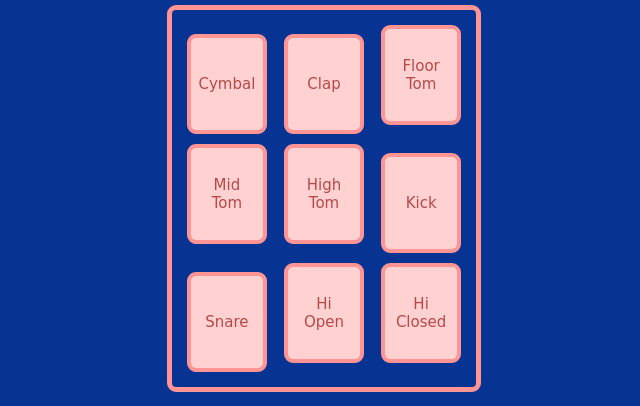
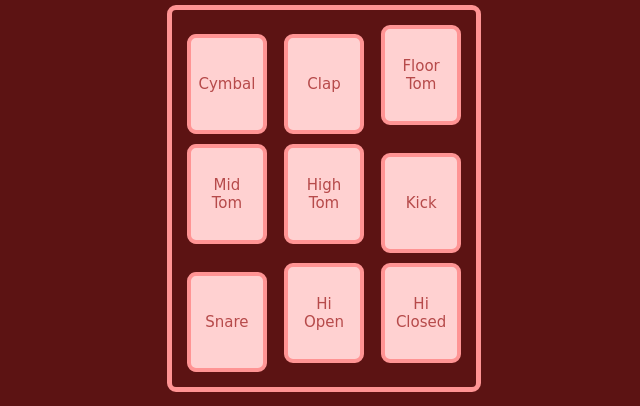
Before and after one commit to CrypticMango/vanilla-javascript-drum-kit-2022, a plain HTML site: page index.html in a window 1280 px wide. Shown: the part 214-620 px from the top of the page, without its empty margins (316-956 px from the left). Drawn offline with Linux system fonts and the light colour scheme; a web font is replaced by a local one.

Commit message:
changed background color

```diff
--- a/style.css
+++ b/style.css
@@ -1,5 +1,5 @@
 body {
-    background-color: #073392;
+    background-color: #5c1313;
     align-items: center;
     display: flex;
     flex-direction: column;
```
Also changed, not shown: index.html (+1 -1 lines).
